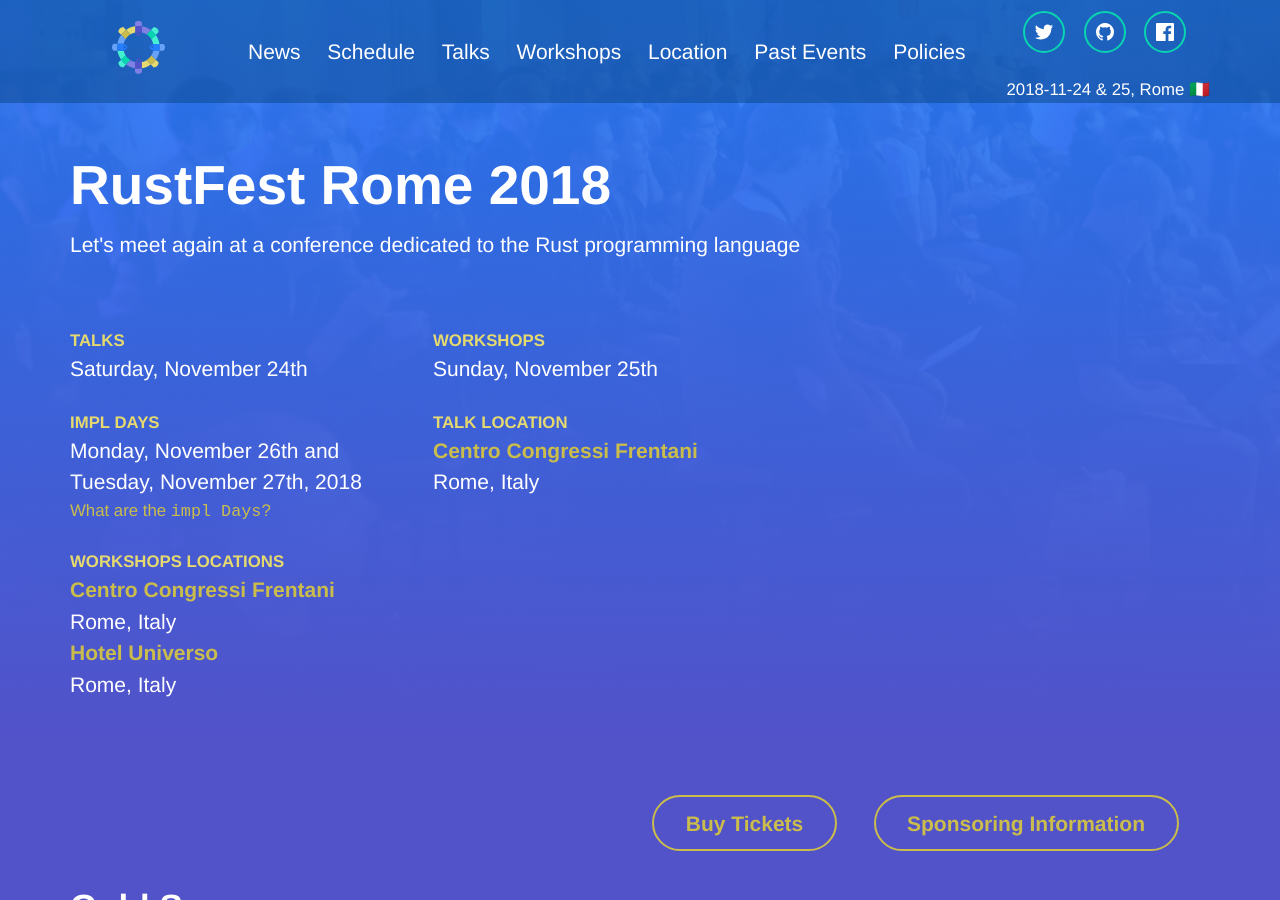
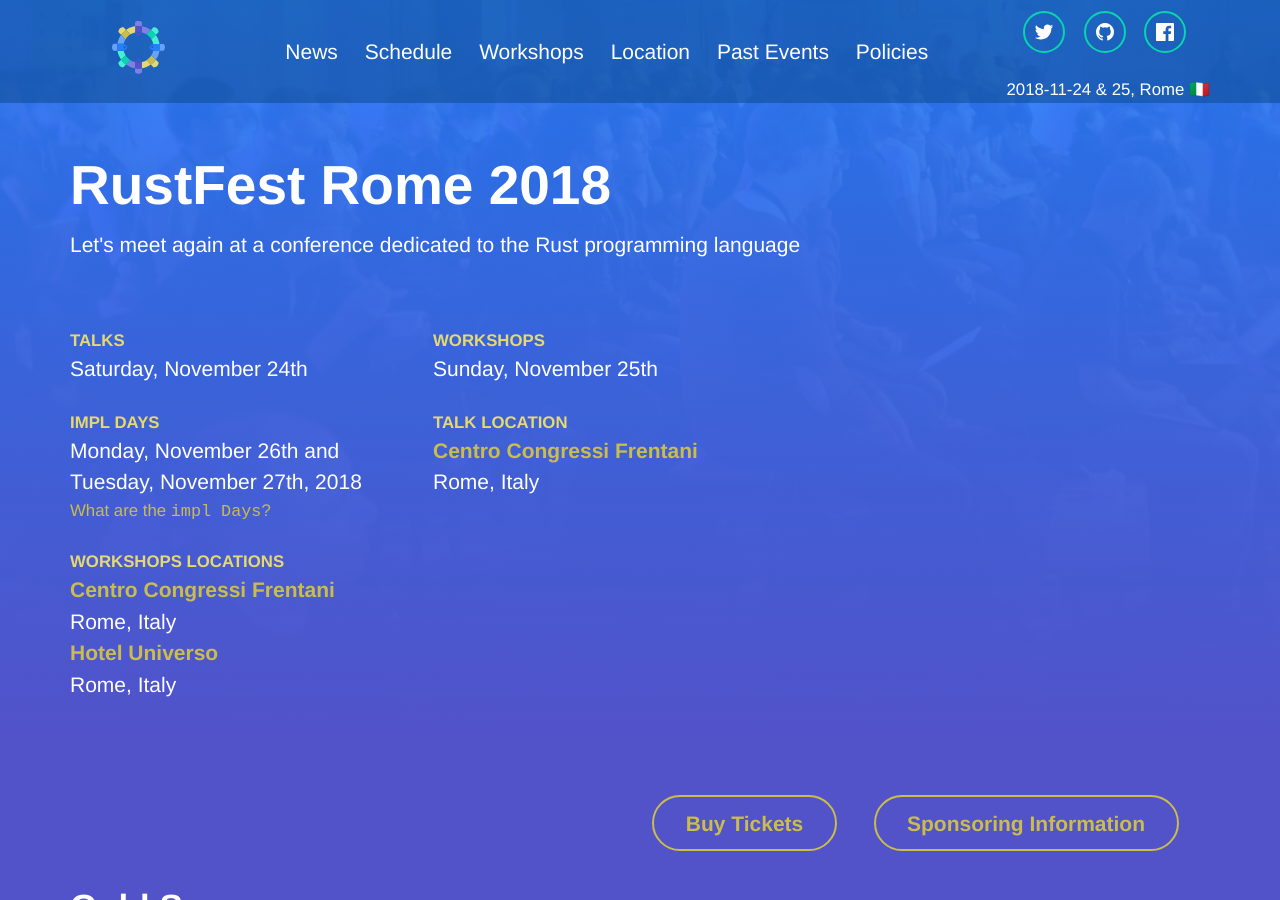
Before and after one commit to RustFestEU/rome.rustfest.eu, a Jekyll site: the page built from index.html, in a window 1280 px wide and 900 px high. Built offline with Jekyll 4.4.1, drawn with Linux system fonts in a browser that asks for light colours; nearby versions of some CDN libraries.

Commit message:
Remove Talks from nav menu (replaced by Schedule)

```diff
--- a/_data/header_menu.yml
+++ b/_data/header_menu.yml
@@ -2,8 +2,6 @@
   link: https://blog.rustfest.eu/
 - title: Schedule
   link: /schedule/
-- title: Talks
-  link: /talks/
 - title: Workshops
   link: /workshops/
 - title: Location
```
